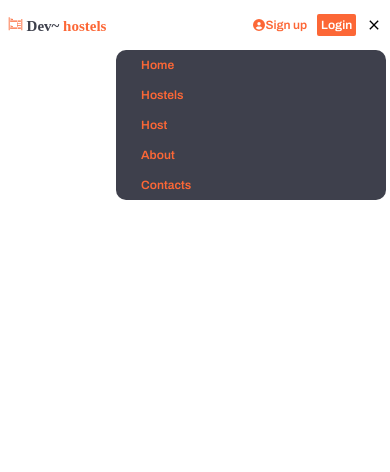
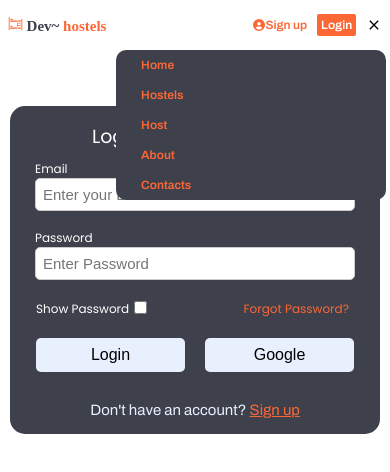
Before and after one commit to mwendwamark/DEV-HOSTELS-FRONTEND, a React (Vite) app: page /login in a window 390 px wide. Shown: the top 472 px of the page. Built offline with nearby package versions, Linux system fonts and the light colour scheme; a web font is replaced by a local one.

Commit message:
create the login page and make it responsive

```diff
--- a/src/App.css
+++ b/src/App.css
@@ -56,3 +56,6 @@ button {
     margin-right: auto;
     max-width: 1200px;
 }
+.section {
+    padding: 6rem 0 2rem;
+}
--- a/src/App.jsx
+++ b/src/App.jsx
@@ -1,12 +1,18 @@
 import { BrowserRouter, Routes, Route } from "react-router-dom";
 import "./App.css";
 import Navbar from "./Components/Navbar";
+import LoginPage from "./Pages/LoginPage";
+import SignupPage from "./Pages/SignupPage";
 
 function App() {
   return (
     <>
       <BrowserRouter>
         <Navbar />
+        <Routes>
+          <Route path="/login" element={<LoginPage />}></Route>
+          <Route path="/signup" element={<SignupPage />}></Route>
+        </Routes>
       </BrowserRouter>
     </>
   );
--- a/src/Pages/LoginPage.jsx
+++ b/src/Pages/LoginPage.jsx
@@ -1,11 +1,137 @@
-import React from 'react'
+import React, { useState, useEffect, useCallback } from "react";
+import { NavLink } from "react-router-dom";
+import LoginImage from "../assets/login-image.jpg";
+import "../Styles/LoginPage.css";
+const LoginPage = () => {
+  const [email, setEmail] = useState("");
+  const [password, setPassword] = useState("");
+  const [errors, setErrors] = useState([]);
+  const [showPassword, setShowPassword] = useState(false);
+  const [loggedInUser, setLoggedInUser] = useState(null);
 
-const LoginPage = () => {
+  useEffect(() => {
+    const storedUser = sessionStorage.getItem("user");
+    if (storedUser) {
+      const foundUser = JSON.parse(storedUser);
+      setLoggedInUser(foundUser);
+    }
+  }, []);
+
+  const handleSubmit = (e) => {
+    e.preventDefault();
+    fetch("http://localhost:3000/login", {
+      method: "POST",
+      headers: {
+        "Content-Type": "application/json",
+      },
+      body: JSON.stringify({ email, password, errors }),
+    })
+      .then(async (res) => {
+        if (res.ok) {
+          return res.json();
+        } else {
+          const e = await res.json();
+          return await Promise.reject(e);
+        }
+      })
+      .then((data) => {
+        sessionStorage.setItem("user", JSON.stringify(data));
+        setLoggedInUser(data);
+        setEmail("");
+        setPassword("");
+        setErrors([]);
+        window.location.href = "/";
+      })
+      .catch((error) => {
+        setErrors(error.errors);
+      });
+  };
+
+  const handleCheckBoxChange = useCallback((e) => {
+    setShowPassword(e.target.checked);
+  }, []);
+
   return (
-    <div>
+    <>
+      <div className="login-page container section">
+        <div className="login-section">
+          <div className="login-side-image">
+            <img src={LoginImage} alt="bunk-bed" />
+            <div className="overlay-text">
+              <h3>Introducing Dev~ hostels</h3>
+              <p>"Home is where the heart finds a bunk to rest."</p>
+            </div>
+          </div>
 
-    </div>
-  )
-}
+          <div className="login-form">
+            <h2>Login to Your Account</h2>
+            <form onSubmit={handleSubmit} autoComplete="on">
+              <div className="form-group">
+                <label htmlFor="email">Email</label>
+                <input
+                  type="email"
+                  className="login-input"
+                  id="email"
+                  placeholder="Enter your Email"
+                  value={email}
+                  onChange={(e) => setEmail(e.target.value)}
+                  autoComplete="email"
+                  required
+                />
+              </div>
 
-export default LoginPage
+              <div className="form-group">
+                <label htmlFor="password">Password</label>
+                <input
+                  type={showPassword ? "text" : "password"}
+                  className="login-input"
+                  id="password"
+                  placeholder="Enter Password"
+                  value={password}
+                  onChange={(e) => setPassword(e.target.value)}
+                  autoComplete="current-password"
+                  required
+                />
+              </div>
+              <div className="show-password-section">
+                <div className="show-password-contents">
+                  <label htmlFor="checkbox" className="show-pass-label">
+                    Show Password
+                  </label>
+                  <input
+                    id="checkbox"
+                    type="checkbox"
+                    className="show-password-toggle"
+                    checked={showPassword}
+                    onChange={handleCheckBoxChange}
+                  />
+                </div>
+                <div className="forgot-password-section">
+                  <NavLink to="/forgot-password" className="forgot-password-t">
+                    Forgot Password?
+                  </NavLink>
+                </div>
+              </div>
+
+              <div className="login-btns">
+                <div className="no-google-btn">
+                  <button>Login</button>
+                </div>
+
+                <div className="google-btn">
+                  <button>Google</button>
+                </div>
+              </div>
+
+              <p className="signin-link">
+                Don't have an account? <NavLink to="/signup">Sign up</NavLink>
+              </p>
+            </form>
+          </div>
+        </div>
+      </div>
+    </>
+  );
+};
+
+export default LoginPage;
--- a/src/Styles/LoginPage.css
+++ b/src/Styles/LoginPage.css
@@ -0,0 +1,251 @@
+.login-page {
+    display: flex;
+    justify-content: center;
+    align-items: center;
+}
+
+.login-section {
+    display: flex;
+    flex-direction: row;
+    background-color: var(--nav-links-color);
+    border-radius: 15px;
+    overflow: hidden;
+}
+
+.login-side-image {
+    flex: 1;
+    position: relative;
+}
+
+.login-side-image img {
+    width: 100%;
+    height: 100%;
+    object-fit: cover;
+}
+
+.overlay-text {
+    position: absolute;
+    top: 30%;
+    left: 36%;
+    transform: translate(-50%, -0%);
+    text-align: left;
+    color: var(--background-color);
+}
+
+.overlay-text h3 {
+    font-size: var(--sub-title-fs);
+    font-weight: var(--title-fw);
+    font-family: var(--title-ff);
+}
+
+.overlay-text p {
+    font-weight: var(--subtitle-fw);
+    font-size: var(--text-fs);
+    font-family: var(--nav-links-ff);
+    margin-top: 2rem;
+}
+
+.login-form {
+    flex: 1;
+    padding: 20px;
+    display: flex;
+    flex-direction: column;
+    justify-content: center;
+}
+
+
+.form-group {
+    display: flex;
+    flex-direction: column;
+    justify-content: center;
+    padding: 10px;
+}
+
+.login-form h2 {
+    font-family: var(--links-ff);
+    color: var(--background-color);
+    font-weight: normal;
+    text-align: center;
+    font-size: 22px;
+}
+
+.form-group label {
+    color: var(--background-color);
+    font-family: var(--links-ff);
+    font-size: var(--links-fs);
+}
+
+.login-input {
+    width: 100%;
+    padding: 10px;
+    border: 1px solid #ccc;
+    border-radius: 5px;
+    font-size: var(--links-fs);
+}
+
+.show-password-section {
+    display: flex;
+    flex-direction: row;
+    align-items: center;
+    padding: 10px;
+    justify-content: space-between;
+}
+
+.show-pass-label {
+    color: var(--background-color);
+    font-family: var(--links-ff);
+    margin-right: 5px;
+}
+
+.show-password-toggle {
+    transform: translateY(1px);
+}
+
+.forgot-password-section {
+    display: flex;
+}
+
+.forgot-password-section a {
+    color: var(--secondary-color);
+    font-family: var(--links-ff);
+    margin-right: 5px;
+    transition: 0.3s;
+}
+
+.forgot-password-section a:hover {
+    cursor: pointer;
+    opacity: .6;
+}
+
+.login-btns {
+    display: flex;
+    justify-content: space-between;
+    padding: 10px;
+}
+
+.no-google-btn {
+    flex: 1;
+    margin-right: 10px;
+}
+
+.google-btn {
+    flex: 1;
+    margin-left: 10px;
+}
+
+.no-google-btn button,
+.google-btn button {
+    padding: 10px;
+    width: 100%;
+    background-color: #e8f0fe;
+    font-size: var(--text-fs);
+    border-radius: 5px;
+    transition: 0.5s;
+}
+
+.no-google-btn button:hover,
+.google-btn button:hover {
+    opacity: 0.7;
+}
+
+.signin-link {
+    margin-top: 20px;
+    text-align: center;
+    font-family: var(--nav-links-ff);
+    font-size: var(--links-fs);
+    color: #e8f0fe;
+}
+
+.signin-link a {
+    color: var(--secondary-color);
+    text-decoration: underline;
+}
+
+.signin-link a:hover {
+    text-decoration: none;
+}
+
+@media (max-width: 1200px) {
+    .login-page {
+        margin: 20px
+    }
+
+}
+
+@media (max-width:768px) {
+    .login-page {
+        margin: 12px;
+    }
+
+    .overlay-text {
+        position: absolute;
+        top: 17%;
+        left: 35%;
+        transform: translate(-40%, -0%);
+        text-align: left;
+        color: var(--background-color);
+    }
+
+    .overlay-text h3 {
+        font-size: 35px;
+    }
+
+    .login-form {
+        padding: 15px;
+    }
+
+    .login-form h2 {
+        font-size: 19px;
+    }
+
+    .form-group {
+        padding: 9px;
+    }
+
+    .forgot-password-section a,
+    .show-pass-label {
+        font-size: var(--links-fs);
+    }
+}
+
+@media (max-width: 640px) {
+    .login-page {
+        margin: 8px;
+    }
+
+    .form-group label,
+    .show-pass-label,
+    .forgot-password-section a {
+        font-size: 12px;
+    }
+
+    .login-input {
+        padding: 7px;
+    }
+
+    .no-google-btn button,
+    .google-btn button {
+        padding: 8px;
+    }
+}
+
+@media (max-width: 540px) {
+    .login-page {
+        margin: 10px;
+    }
+
+    .login-side-image {
+        display: none;
+    }
+
+    .login-form {
+        padding: 16px;
+        width: 500px;
+        /* width: 100% */
+    }
+
+    .show-password-section {
+        display: flex;
+        flex-direction: row;
+    }
+}
```
Also changed, not shown: src/assets/login-image.jpg (added).
